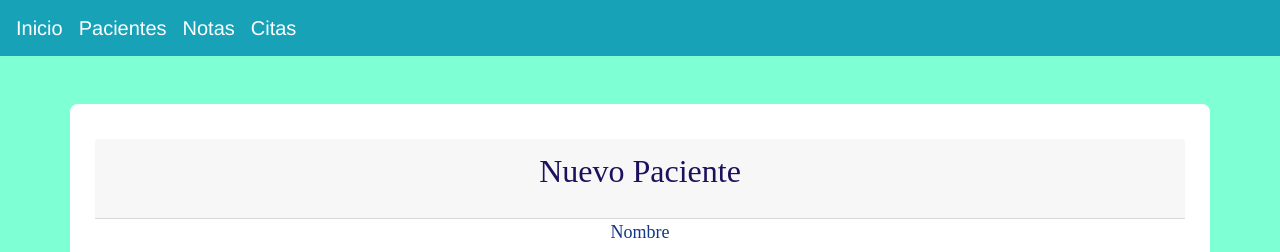
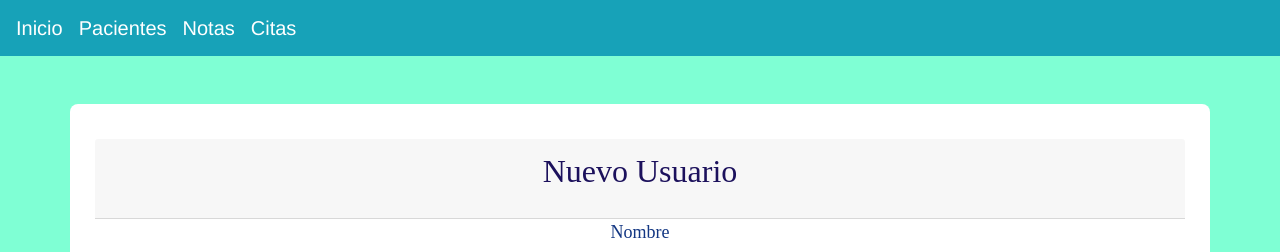
Before and after one commit to EdvinPacheco03/consumir-api-vue, a Vue app: page /usuarios/new-users in a window 1280 px wide. Shown: the top 252 px of the page. Built offline with nearby package versions, Linux system fonts and the light colour scheme; sample sign-in values are in the browser's storage.

Commit message:
Correcciones de nombres de Campos

```diff
--- a/src/views/usuarios/All-users.vue
+++ b/src/views/usuarios/All-users.vue
@@ -34,7 +34,7 @@
                         </div>
                     </div>
 
-            </div><br><br>
+            </div><br><br><br><br>
 
         <Footer />
     </div>
--- a/src/views/usuarios/New-users.vue
+++ b/src/views/usuarios/New-users.vue
@@ -5,7 +5,7 @@
                 <form action="" class="form-horizontal">
                     <div class="form-group">
                       <div class="card-header">
-                        <h2 class="h2">Nuevo Paciente</h2>
+                        <h2 class="h2">Nuevo Usuario</h2>
                       </div>
                         <div class="form-group">
                             <label for="" class="control-label col-sm-2">Nombre</label>
```
